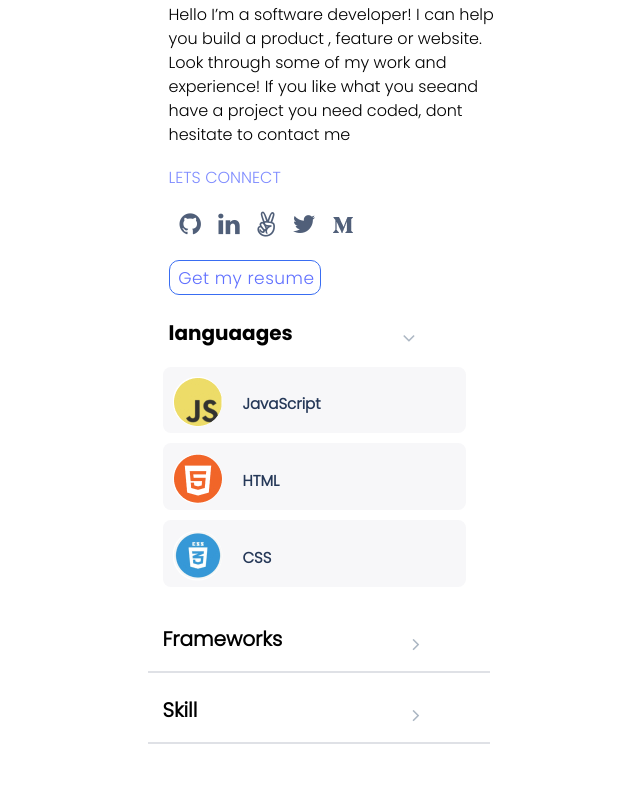
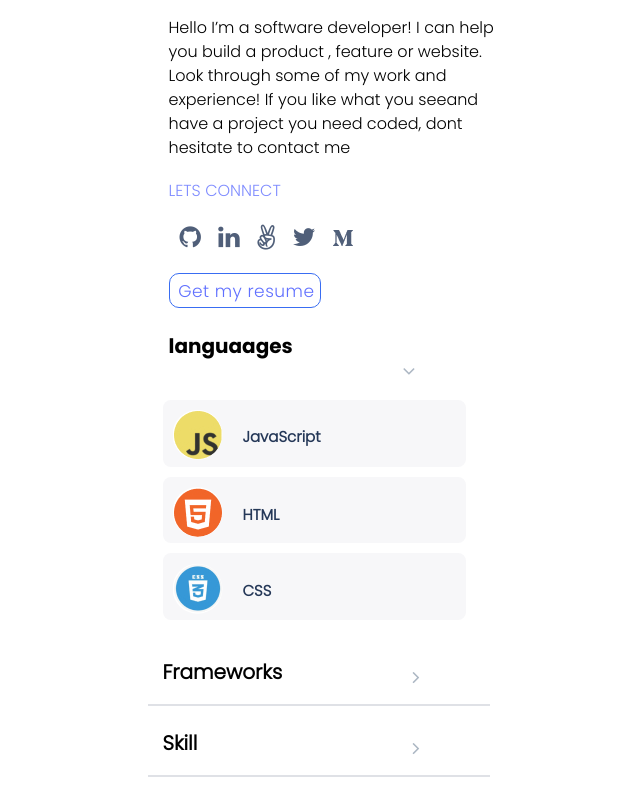
Before and after one commit to jalal1379/Microverse_portflaio, a website: page index.html in a window 1280 px wide. Shown: the part 3840-4645 px from the top of the page, without its empty margins (300-940 px from the left). Drawn offline with Linux system fonts and the light colour scheme.

```diff
--- a/css/style.css
+++ b/css/style.css
@@ -608,7 +608,7 @@
   flex-direction: column;
 }
 
-.about h1 {
+.about h4 {
   width: 327px;
   height: 35px;
   font-size: 40px;
@@ -631,7 +631,7 @@
   margin-top: -20px;
 }
 
-.about h6 {
+.about h5 {
   width: 117px;
   height: 24px;
   font-weight: 500;
@@ -678,7 +678,7 @@
   margin-left: -40px;
 }
 
-.about .languages h4 {
+.about .languages h6 {
   color: #000;
   font-weight: 500;
   font-size: 20px;
--- a/index.html
+++ b/index.html
@@ -112,13 +112,13 @@
             <button>See project</button>
         </div>
         <section class="about">
-            <h1>About Myself</h1>
+            <h4>About Myself</h4>
             <p>Hello I’m a software developer! I can
                 help you build a product , feature or
                 website. Look through some of my work
                 and experience! If you like what you seeand have a project you need coded,
                 dont hesitate to contact me</p>
-                <h6>LETS CONNECT</h6>
+                <h5>LETS CONNECT</h5>
 
                     <ul class="social_media">
                         <li class="media"><i class="fa fa-github"></i></li>
@@ -131,7 +131,7 @@
                 <button>Get my resume</button>
 
                 <ul class="languages">
-                    <h4>languaages</h4>
+                    <h6>languaages</h6>
                     <i class="fa fa-angle-down"></i>
                <li>
                    <ul class="lan">
```
